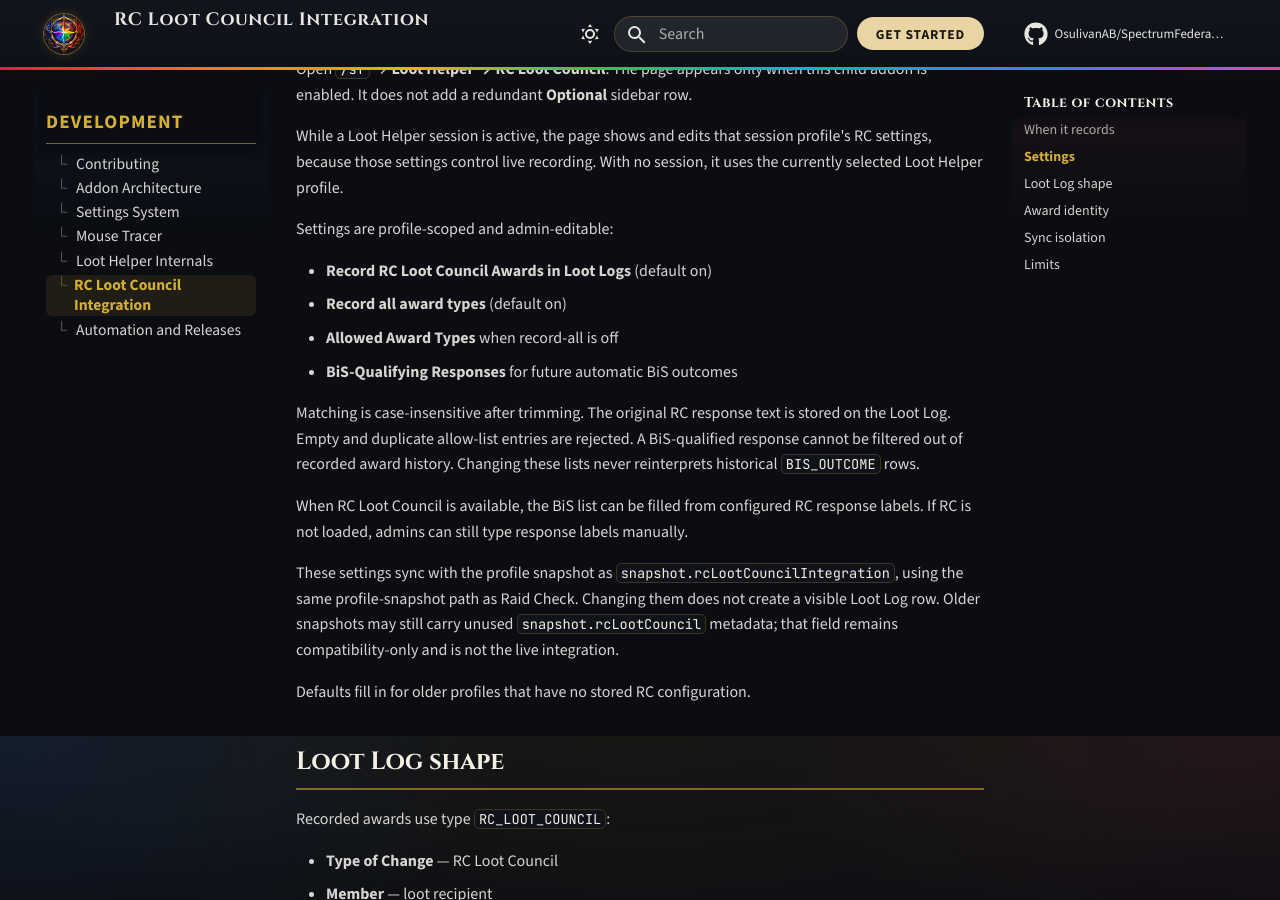
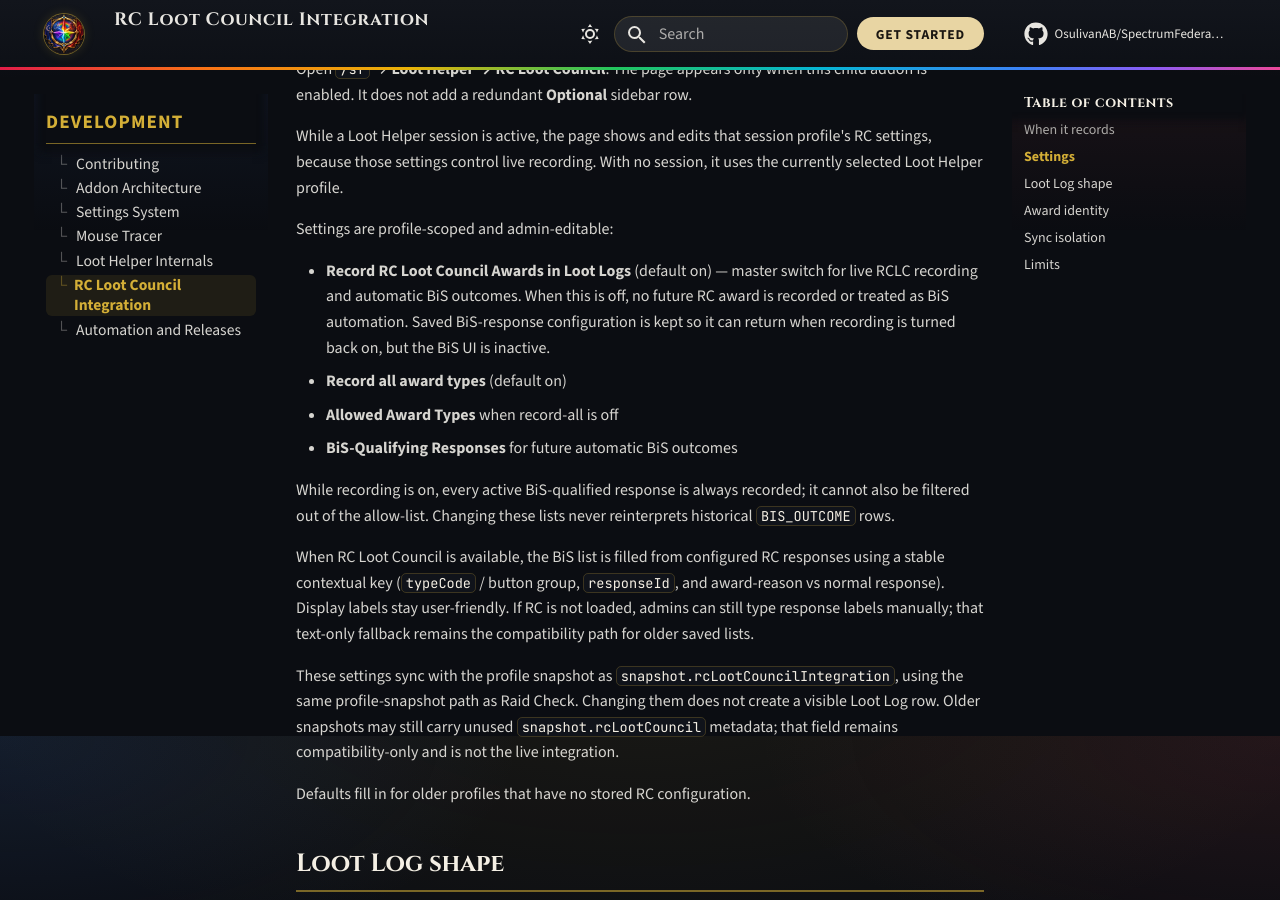
Before and after one commit to OsulivanAB/SpectrumFederation, an MkDocs documentation site: the page built from docs/development/rc-loot-council-integration.md, in a window 1280 px wide and 900 px high, scrolled down 1064 px. Built offline with MkDocs 1.6.1 and Material for MkDocs 9.7.7, drawn with Linux system fonts in a browser that asks for light colours; comment, search, counter and statistics services are not loaded.

Commit message:
Harden item-aware BiS tracking after the first full review.
Reject incompatible item/slot overrides, fail closed when the award
owner spec is unknown, and take weapon/spec facts from current Retail
including Devourer. Validate SPEC_CHANGE against class, reuse #278
occupancy provenance for legacy association, and require BIS_OVERRIDE
causal references. Store RCLC response context separately from item
family, treat recordAwards as the live-recording master switch, and
replace Gear Override scaffolding with a character-equipment board.

Co-authored-by: anthony.r.bahl <anthony.r.bahl@gmail.com>

```diff
--- a/docs/development/rc-loot-council-integration.md
+++ b/docs/development/rc-loot-council-integration.md
@@ -28,14 +28,14 @@ While a Loot Helper session is active, the page shows and edits that session pro
 
 Settings are profile-scoped and admin-editable:
 
-- **Record RC Loot Council Awards in Loot Logs** (default on)
+- **Record RC Loot Council Awards in Loot Logs** (default on) — master switch for live RCLC recording and automatic BiS outcomes. When this is off, no future RC award is recorded or treated as BiS automation. Saved BiS-response configuration is kept so it can return when recording is turned back on, but the BiS UI is inactive.
 - **Record all award types** (default on)
 - **Allowed Award Types** when record-all is off
 - **BiS-Qualifying Responses** for future automatic BiS outcomes
 
-Matching is case-insensitive after trimming. The original RC response text is stored on the Loot Log. Empty and duplicate allow-list entries are rejected. A BiS-qualified response cannot be filtered out of recorded award history. Changing these lists never reinterprets historical `BIS_OUTCOME` rows.
+While recording is on, every active BiS-qualified response is always recorded; it cannot also be filtered out of the allow-list. Changing these lists never reinterprets historical `BIS_OUTCOME` rows.
 
-When RC Loot Council is available, the BiS list can be filled from configured RC response labels. If RC is not loaded, admins can still type response labels manually.
+When RC Loot Council is available, the BiS list is filled from configured RC responses using a stable contextual key (`typeCode` / button group, `responseId`, and award-reason vs normal response). Display labels stay user-friendly. If RC is not loaded, admins can still type response labels manually; that text-only fallback remains the compatibility path for older saved lists.
 
 These settings sync with the profile snapshot as `snapshot.rcLootCouncilIntegration`, using the same profile-snapshot path as Raid Check. Changing them does not create a visible Loot Log row. Older snapshots may still carry unused `snapshot.rcLootCouncil` metadata; that field remains compatibility-only and is not the live integration.
 
```
Also changed, not shown: docs/features/loot-helper.md (+4 -2 lines), docs/settings-ui.md (+1 -1 lines), 11 other files.
